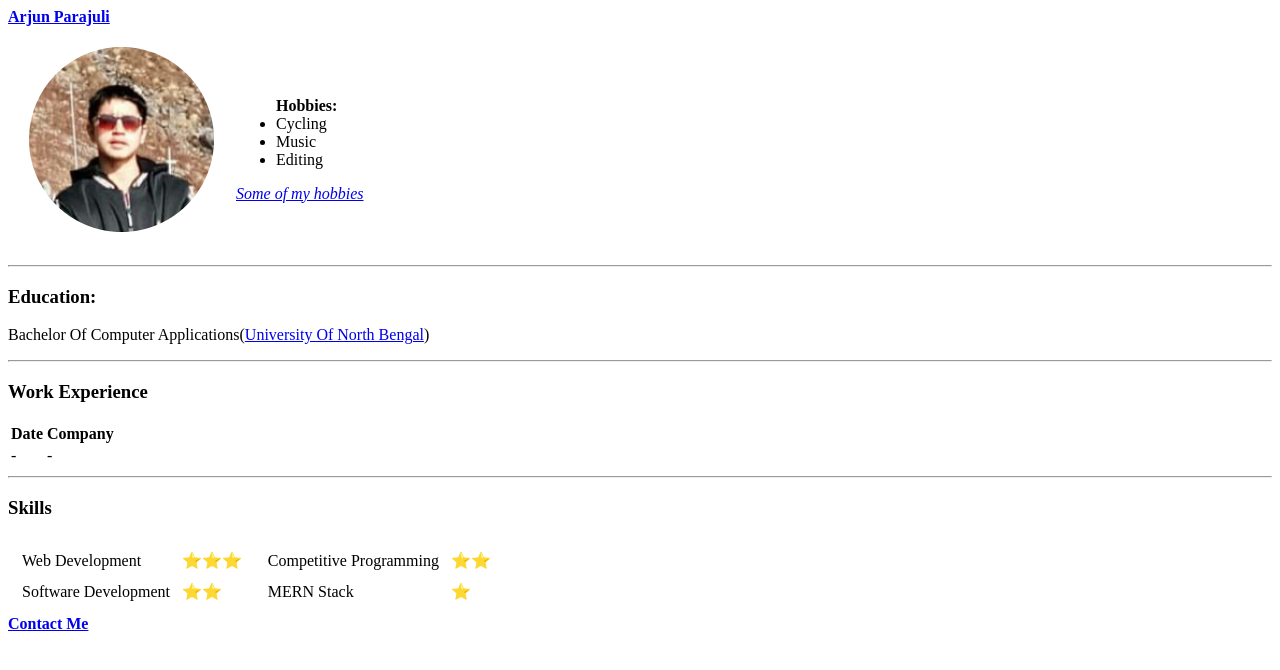
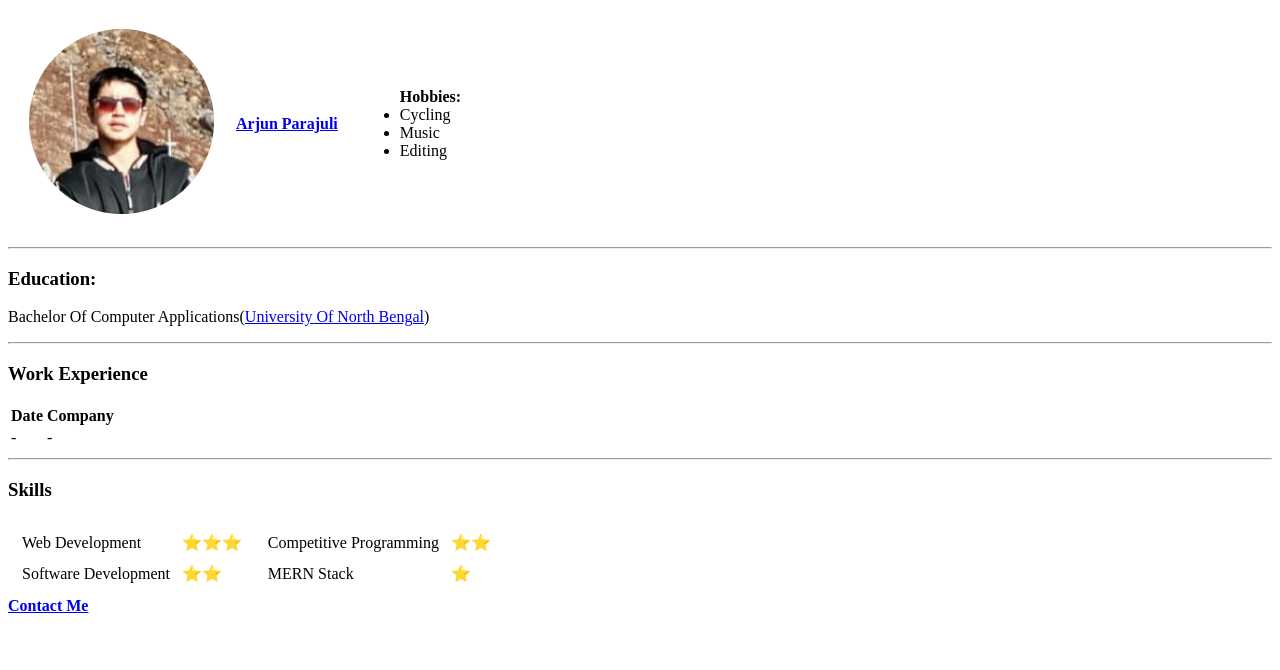
Before and after one commit to ArjunParajuli/CV, a plain HTML site: page index.html in a window 1280 px wide. Drawn offline with Linux system fonts and the light colour scheme.

Commit message:
Update index.html

```diff
--- a/index.html
+++ b/index.html
@@ -9,16 +9,16 @@
 </head>
 
 <body>
-    <strong><a href="https://www.linkedin.com/feed/?trk=IN-SEM_google-adwords_Jordan-brand-sign-up">Arjun Parajuli</a></strong>
+
         <table cellspacing="20">
             <tr>
                 <td> <img src="arjun-modified.png" alt="Arjun Photo Pose"></td>
+                <td><strong><a href="https://www.linkedin.com/feed/?trk=IN-SEM_google-adwords_Jordan-brand-sign-up">Arjun Parajuli</a></strong></td>
                 <td> <ul><strong>Hobbies:</strong><br>
                     <li>Cycling</li>
                     <li>Music</li>
                     <li>Editing</li>
                 </ul>
-                <em><a href="#">Some of my hobbies</a></em></td>
             </tr>
         </table>
         <hr>
```
